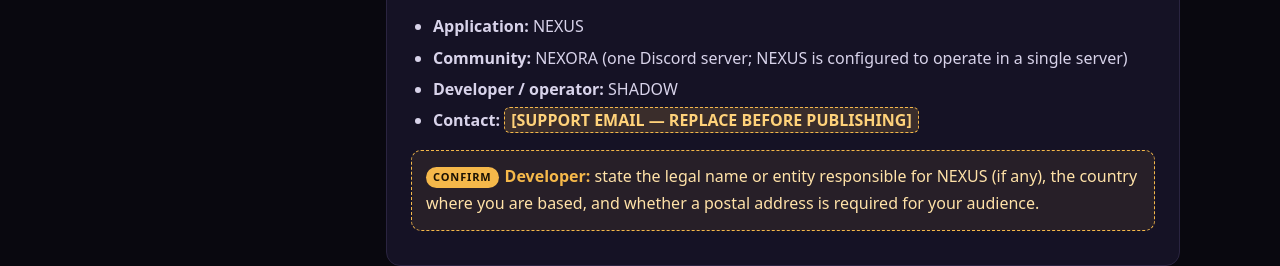
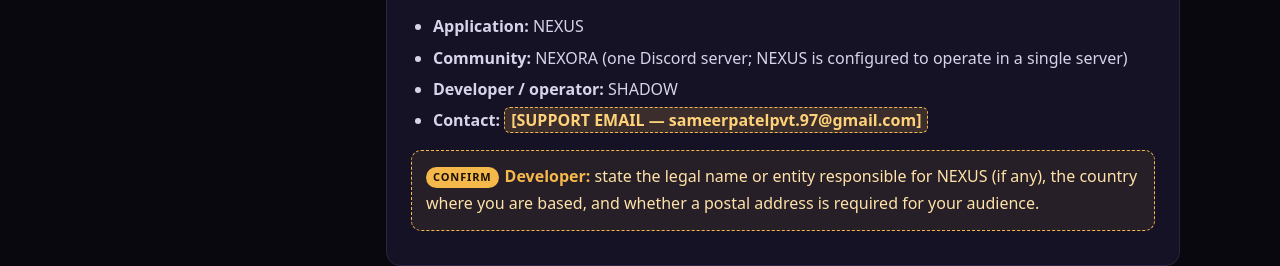
Before and after one commit to SameerPatel97/nexus-legal, a plain HTML site: page privacy.html in a window 1280 px wide. Shown: the part 807-1073 px from the top of the page. Drawn offline with Linux system fonts and the light colour scheme.

Commit message:
Update support email in privacy policy

```diff
--- a/privacy.html
+++ b/privacy.html
@@ -104,7 +104,7 @@ it is marked <span class="tag">CONFIRM</span> and must be completed by the devel
 <li><b>Application:</b> NEXUS</li>
 <li><b>Community:</b> NEXORA (one Discord server; NEXUS is configured to operate in a single server)</li>
 <li><b>Developer / operator:</b> SHADOW</li>
-<li><b>Contact:</b> <span class="ph">[SUPPORT EMAIL — REPLACE BEFORE PUBLISHING]</span></li>
+<li><b>Contact:</b> <span class="ph">[SUPPORT EMAIL — sameerpatelpvt.97@gmail.com]</span></li>
 </ul>
 <div class="confirm"><b><span class="tag">CONFIRM</span>Developer:</b> state the legal name or entity responsible for NEXUS (if any), the country where you are based,
 and whether a postal address is required for your audience.</div>
@@ -255,7 +255,7 @@ records are kept, whether data of members who leave is removed, and how long bac
 </ul>
 <h3>Requests to the developer</h3>
 <p>To ask for a copy of your data, a correction, or deletion of data you cannot remove yourself (for example XP, history, or your profile record), contact
-<span class="ph">[SUPPORT EMAIL — REPLACE BEFORE PUBLISHING]</span> from the Discord account concerned, or include your Discord user ID so the request can be verified.</p>
+<span class="ph">[SUPPORT EMAIL — sameerpatelpvt.97@gmail.com]</span> from the Discord account concerned, or include your Discord user ID so the request can be verified.</p>
 <p>NEXUS does not currently include an automated tool to export or erase all data about one user; such requests are handled manually by the developer.
 Some records, such as moderation and security records, may be kept where they are needed to protect the community; if a request is refused, you will be told why.
 Data deleted from the live database may remain in existing backup files until those backups are removed.</p>
@@ -294,7 +294,7 @@ stored where the operator hosts it (see section 6).</p>
 Significant changes will be announced in the NEXORA server.</p>
 </section>
 <section id="contact" aria-labelledby="contact-h"><h2 id="contact-h"><span class="n">13.</span> Contact</h2>
-<p>Questions about this policy or your data: <span class="ph">[SUPPORT EMAIL — REPLACE BEFORE PUBLISHING]</span></p>
+<p>Questions about this policy or your data: <span class="ph">[SUPPORT EMAIL — sameerpatelpvt.97@gmail.com]</span></p>
 <p>Inside NEXORA you can also use <code>/assist</code> to reach staff. Please do not include passwords or sensitive personal information in assistance requests.</p>
 </section>
 </article></div>
@@ -305,3 +305,6 @@ Significant changes will be announced in the NEXORA server.</p>
 </div></footer>
 </body>
 </html>
+
+</body>
+</html>
```
